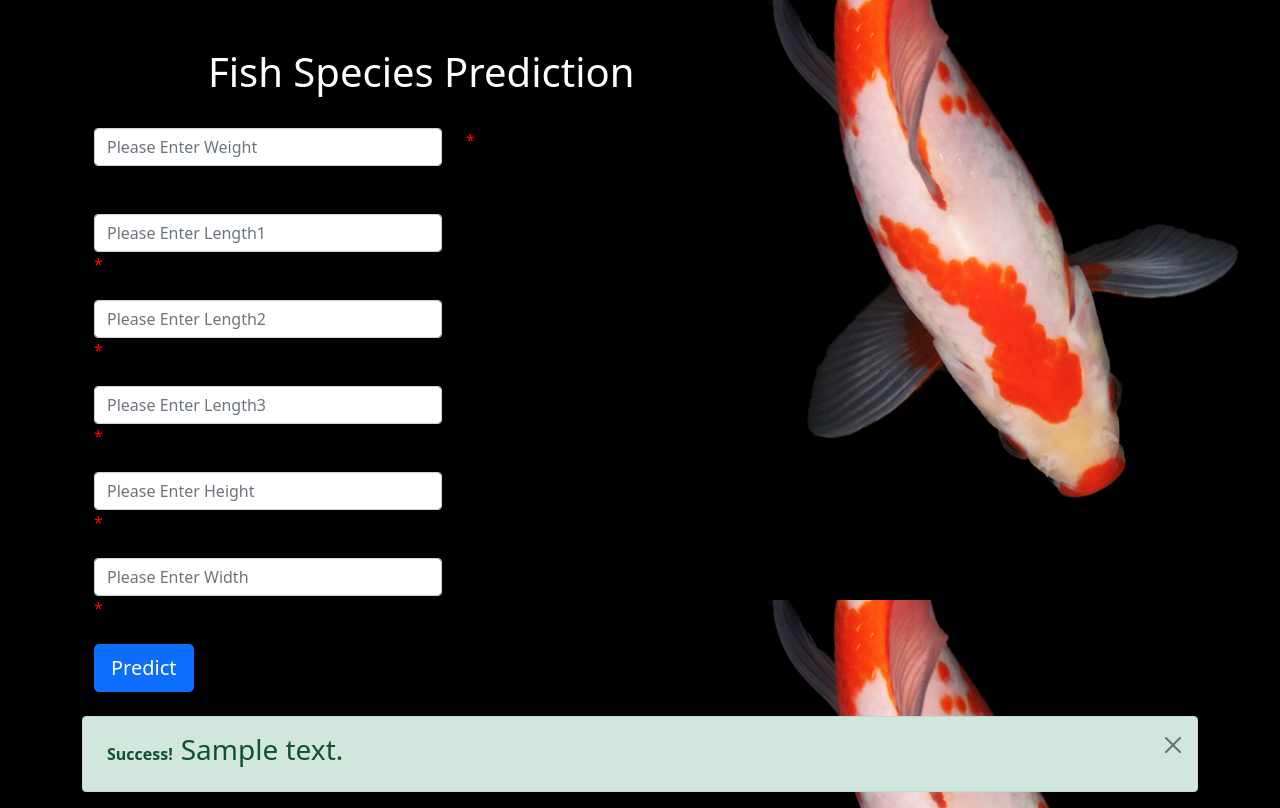
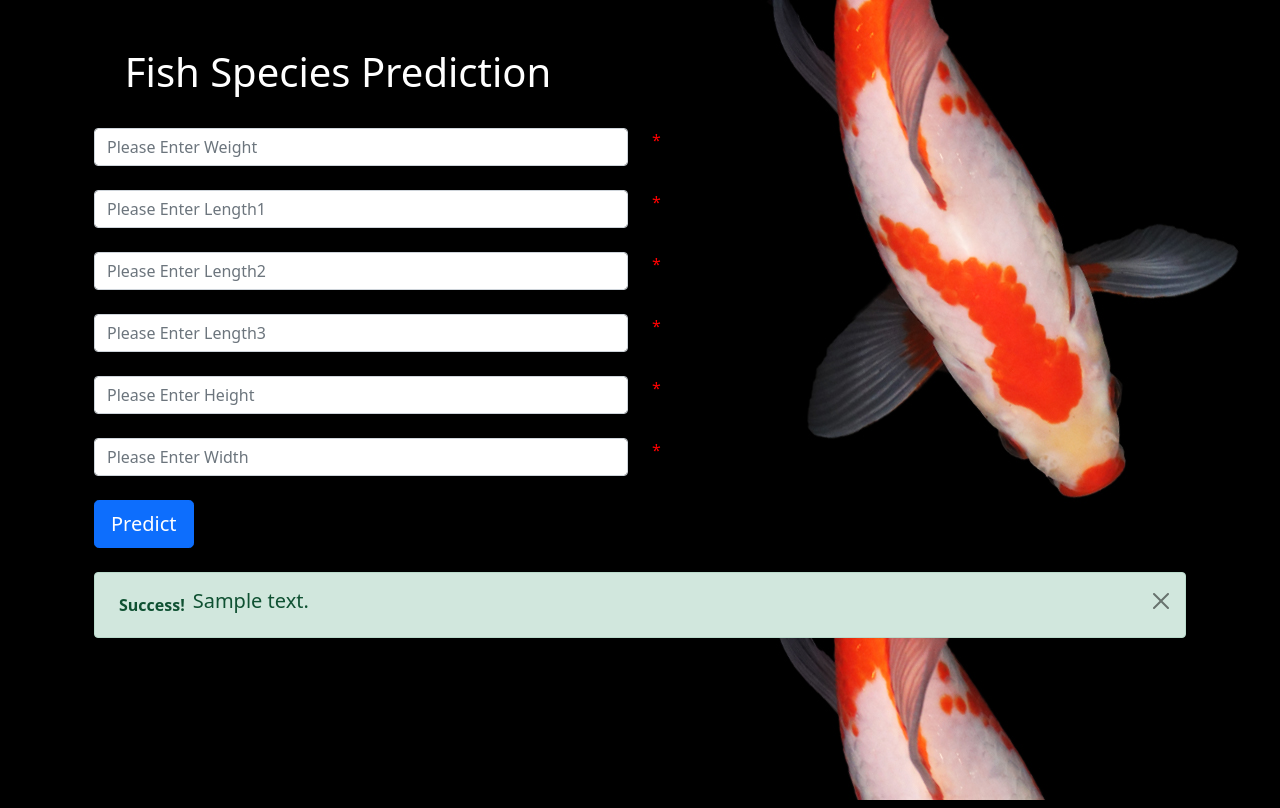
Before and after one commit to ayrepooja/ai_es, a Flask app: template assignment_4/templates/home.html in a window 1280 px wide. Run offline with Flask 2, Linux system fonts and the light colour scheme; the template is opened without the code that fills it: most values are stand-ins (such as "Sample title", 1, 10 or a date in 2020); parts of the project's set-up code (start-up, migrations or seed data) failed here and were passed over.

Commit message:
latest modifications

```diff
--- a/assignment_4/app.py
+++ b/assignment_4/app.py
@@ -1,6 +1,5 @@
 #Import main library
 import numpy as np
-import os
 
 #Import Flask modules
 from flask import Flask, request, render_template
@@ -40,4 +39,4 @@ def predict():
 
 #Run app
 if __name__ == "__main__":
-    app.run(port=os.environ.get("PORT", 5000), host='0.0.0.0', debug=False)
+    app.run()
--- a/assignment_4/templates/home.html
+++ b/assignment_4/templates/home.html
@@ -8,13 +8,43 @@
 		<script src="https://cdn.jsdelivr.net/npm/bootstrap@5.0.2/dist/js/bootstrap.bundle.min.js" integrity="sha384-MrcW6ZMFYlzcLA8Nl+NtUVF0sA7MsXsP1UyJoMp4YLEuNSfAP+JcXn/tWtIaxVXM" crossorigin="anonymous"></script>
 
 
+
+    <style>
+
+        body
+        {
+            -ms-overflow-style: none; /* for Internet Explorer, Edge */
+            scrollbar-width: none; /* for Firefox */
+            overflow-y: scroll;
+        }
+
+        body::-webkit-scrollbar
+        {
+            display: none; /* for Chrome, Safari, and Opera */
+        }
+
+        div
+        {
+            -ms-overflow-style: none; /* for Internet Explorer, Edge */
+            scrollbar-width: none; /* for Firefox */
+            overflow-y: scroll;
+        }
+
+        div::-webkit-scrollbar
+        {
+            display: none; /* for Chrome, Safari, and Opera */
+        }
+
+
+    </style>
+
     </head>
     <body background="static/img/fish.jpg">
         <!---Initialize structure of Title and house picture--->
 		<br></br>
 
         <div class = "title">
-            <h1 style="color: white; text-align: left;">&nbsp;&nbsp;&nbsp;&nbsp;&nbsp;&nbsp;&nbsp;&nbsp;&nbsp;&nbsp;&nbsp;&nbsp;&nbsp;&nbsp;&nbsp;&nbsp;&nbsp;&nbsp;&nbsp; Fish Species Prediction</h1>
+            <h1 style="color: white; text-align: left;">&nbsp;&nbsp;&nbsp;&nbsp;&nbsp;&nbsp;&nbsp;&nbsp;&nbsp;&nbsp;&nbsp; Fish Species Prediction</h1>
             <!-- <img src="static/img/ddebb9c351b2c807a285f0d90381672e-house-black-icon.png" class="house"/> -->
         </div>
         <!---Links/buttons to other websites--->
@@ -37,41 +67,94 @@
 				<div class="container">
 					<div class="row">
 					<div class="col">
-                    <input type="text" class="form-control" id="Weight" name="Weight" placeholder="Please Enter Weight" required="required"/>
+                    <input type="number" step="any" class="form-control" id="Weight" name="Weight" placeholder="Please Enter Weight" required="required"/>
+                    </div>
+                    <div class="col">
+                        <span style="color:red">*</span>
+                    </div>
+                    </div>
                     <br>
+
+                    <div class="row">
+                    <div class="col">
+                    <input type="number" step="any" class="form-control" id="Length1" name="Length1" placeholder="Please Enter Length1" required="required"/>
+                    </div>
+                    <div class="col">
+                        <span style="color:red">*</span>
+                    </div>
+                    </div>
                     <br>
-                    <input type="text" class="form-control" id="Length1" name="Length1" placeholder="Please Enter Length1" required="required"/><span style="color:red"> * </span>
+
+                    <div class="row">
+                    <div class="col">
+                    <input type="number" step="any" class="form-control" id="Length2" name="Length2" placeholder="Please Enter Length2" required="required"/>
+                    </div>
+                    <div class="col">
+                    <span style="color:red">*</span>
+                    </div>
+                    </div>
                     <br>
+
+                    <div class="row">
+                    <div class="col">
+                    <input type="number" step="any" class="form-control" id="Length3" name="Length3" placeholder="Please Enter Length3"/>
+                    </div>
+                    <div class="col">
+                    <span style="color:red">*</span>
+                    </div>
+
+                    </div>
                     <br>
-                    <input type="text" class="form-control" id="Length2" name="Length2" placeholder="Please Enter Length2" required="required"/><span style="color:red"> * </span>
+
+                    <div class="row">
+                    <div class="col">
+                    <input type="number" step="any" class="form-control" id="Height" name="Height" placeholder="Please Enter Height"/>
+                    </div>
+                     <div class="col">
+                    <span style="color:red">*</span>
+                    </div>
+                    </div>
                     <br>
+
+                    <div class="row">
+                    <div class="col">
+					<input type="number" step="any" class="form-control" id="Width" name="Width" placeholder="Please Enter Width"/>
+                    </div>
+                    <div class="col">
+                        <span style="color:red">*</span>
+                    </div>
+                    </div>
                     <br>
-                    <input type="text" class="form-control" id="Length3" name="Length3" placeholder="Please Enter Length3"/><span style="color:red" required="required"> * </span>
+
+
+                    <div class="row">
+                    <div class="col">
+                    <button type="submit" class="btn btn-primary btn-lg">Predict</button>
+                    </div>
+                    </div>
                     <br>
-                    <br>
-                    <input type="text" class="form-control" id="Height" name="Height" placeholder="Please Enter Height"/><span style="color:red" required="required"> * </span>
-                    <br>
-                    <br>
-					<input type="text" class="form-control" id="Width" name="Width" placeholder="Please Enter Width"/><span style="color:red" required="required"> * </span>
-                    <br>
-                    <br>
-                    <button type="submit" class="btn btn-primary btn-lg">Predict</button>
-				</div>
-				<div class="col"> <span style="color:red">*</span></div>
-				<div class="col"></div>
-				</div>
-				</div>
+
+                    <div class="row">
+                    <div class="col">
+                    <div class="col">
+                        <div id ="result">
+                            <div  class="alert alert-success alert-dismissible d-flex align-items-center fade show">
+                            <i class="bi-check-circle-fill"></i>
+                                <strong class="mx-2">Success!</strong> <h5>{{ prediction_text }} </h5>
+                                <button type="button" class="btn-close" data-bs-dismiss="alert"></button>
+                            </div>
+                        </div>
+                    </div>
+                </div>
+            </div>
                 </form>
                 <br>
                 <!---Set placeholder for prediction output--->
 				<!-- <div id ="result" style="display: none;"> -->
-				<div class="alert alert-success alert-dismissible d-flex align-items-center fade show">
-					<i class="bi-check-circle-fill"></i>
-					<strong class="mx-2">Success!</strong> <h3>{{ prediction_text }} </h3>
-					<button type="button" class="btn-close" data-bs-dismiss="alert"></button>
-				</div>
+
 			<!-- </div> -->
             </div>
         </div>
+
     </body>
 </html>
```
